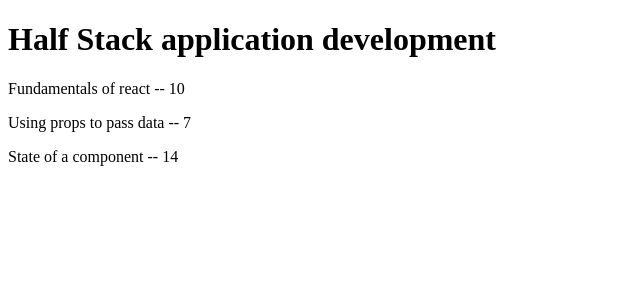
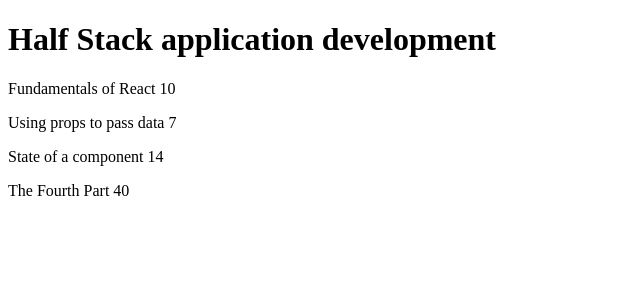
Before and after one commit to dustin4d/fso-exercises, a React (Vite) app in the folder 2.1-2.5/: page / in a window 1280 px wide. Shown: the top 300 px of the page, without its empty margins (0-640 px from the left). Built offline with nearby package versions, Linux system fonts and the light colour scheme.

Commit message:
Pass course information via props to respective components

```diff
--- a/2.1-2.5/src/App.jsx
+++ b/2.1-2.5/src/App.jsx
@@ -1,59 +1,33 @@
+import Course from './Course.jsx'
 const App = () => {
   const course = {
+    id: 1,
     name: 'Half Stack application development',
     parts: [
       {
-      name: 'Fundamentals of react',
+        name: 'Fundamentals of React',
         exercises: 10,
+        id: 1
       },
-
       {
         name: 'Using props to pass data',
         exercises: 7,
+        id: 2
       },
-
       {
         name: 'State of a component',
         exercises: 14,
+        id: 3
       },
+      {
+        name: 'The Fourth Part',
+        exercises: 40,
+        id: 4
+      }
     ]
-
-  }
-    return (
-    <div>
-      <Header name={course.name}/>
-      <Content part1={`${course.parts[0].name} -- ${course.parts[0].exercises}`}
-               part2={`${course.parts[1].name} -- ${course.parts[1].exercises}`}
-               part3={`${course.parts[2].name} -- ${course.parts[2].exercises}`}
-      />
-    </div>
-  )
   }
 
-const Header = (props) => {
-  return (
-    <h1>{props.name}</h1>
-    )
-}
-
-const Content = (props) => {
-  return (
-    <>
-      <Part part={props.part1}  />
-      <Part part={props.part2}  />
-      <Part part={props.part3}  />
-    </>
-  )
-}
-
-const Total = (props) => {
-  return (
-    <p>Number of exercises {props.totalExercises}</p>
-  )
-}
-
-const Part = (props) => {
-  return <p> {props.part} </p>
+  return <Course course={course} />
 }
 
 export default App
--- /dev/null
+++ b/2.1-2.5/src/Content.jsx
@@ -0,0 +1,15 @@
+import Part from './Part.jsx'
+
+const Content = ({content}) => {
+    return (
+        <>
+            {content.map((part) =>
+                <Part key={part.id}
+                      partName={part.name}
+                      partExercises={part.exercises}/>
+                )}
+        </>
+    )
+}
+
+export default Content
--- /dev/null
+++ b/2.1-2.5/src/Course.jsx
@@ -0,0 +1,13 @@
+import Header from './Header.jsx'
+import Content from './Content.jsx'
+
+const Course = ({course}) => {
+    return (
+        <div>
+            <Header header={course.name}/>
+            <Content content={course.parts}/>
+        </div>
+    )
+}
+
+export default Course
--- /dev/null
+++ b/2.1-2.5/src/Header.jsx
@@ -0,0 +1,9 @@
+const Header = ({header}) => {
+    return (
+        <>
+            <h1>{header}</h1>
+        </>
+    )
+}
+
+export default Header
--- /dev/null
+++ b/2.1-2.5/src/Part.jsx
@@ -0,0 +1,9 @@
+const Part = (props) => {
+    return (
+        <>
+            <p>{props.partName} {props.partExercises}</p>
+        </>
+    )
+}
+
+export default Part
```
Lines whose indentation alone changed are shown as unchanged.
